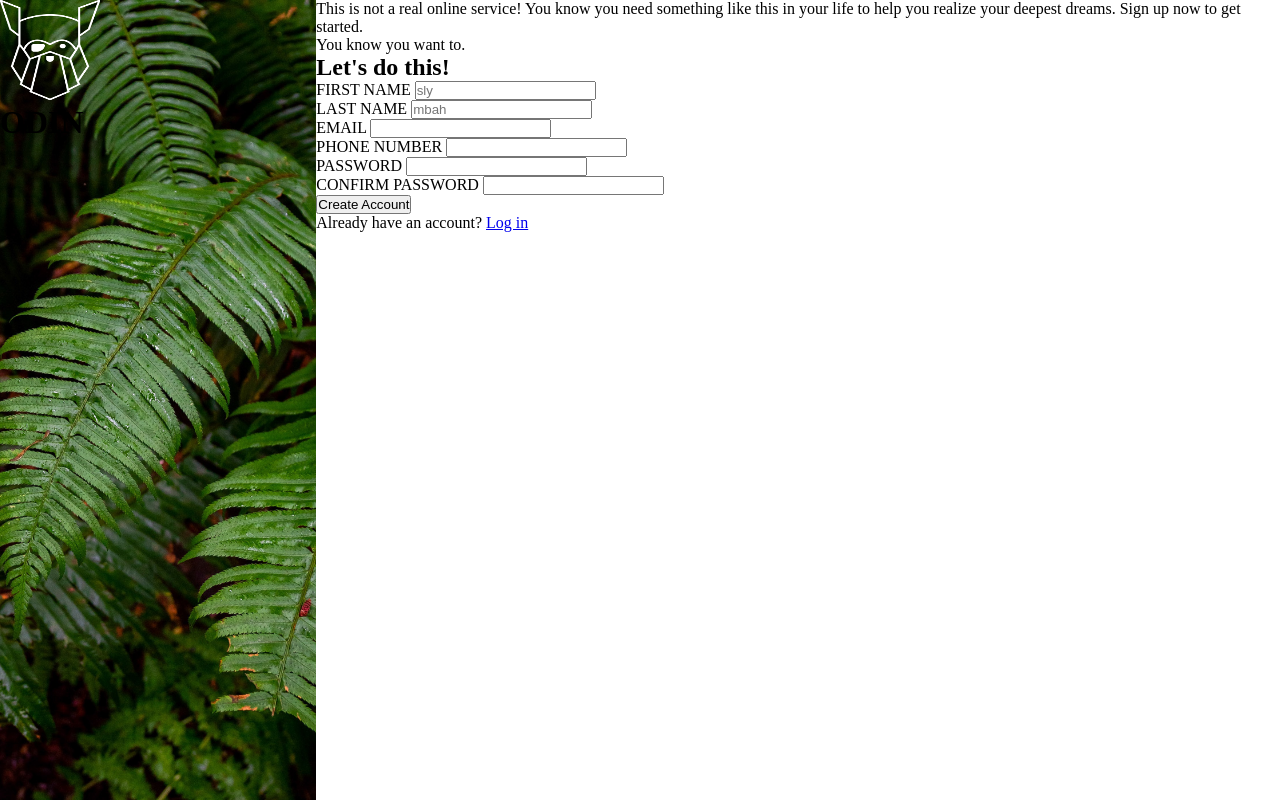
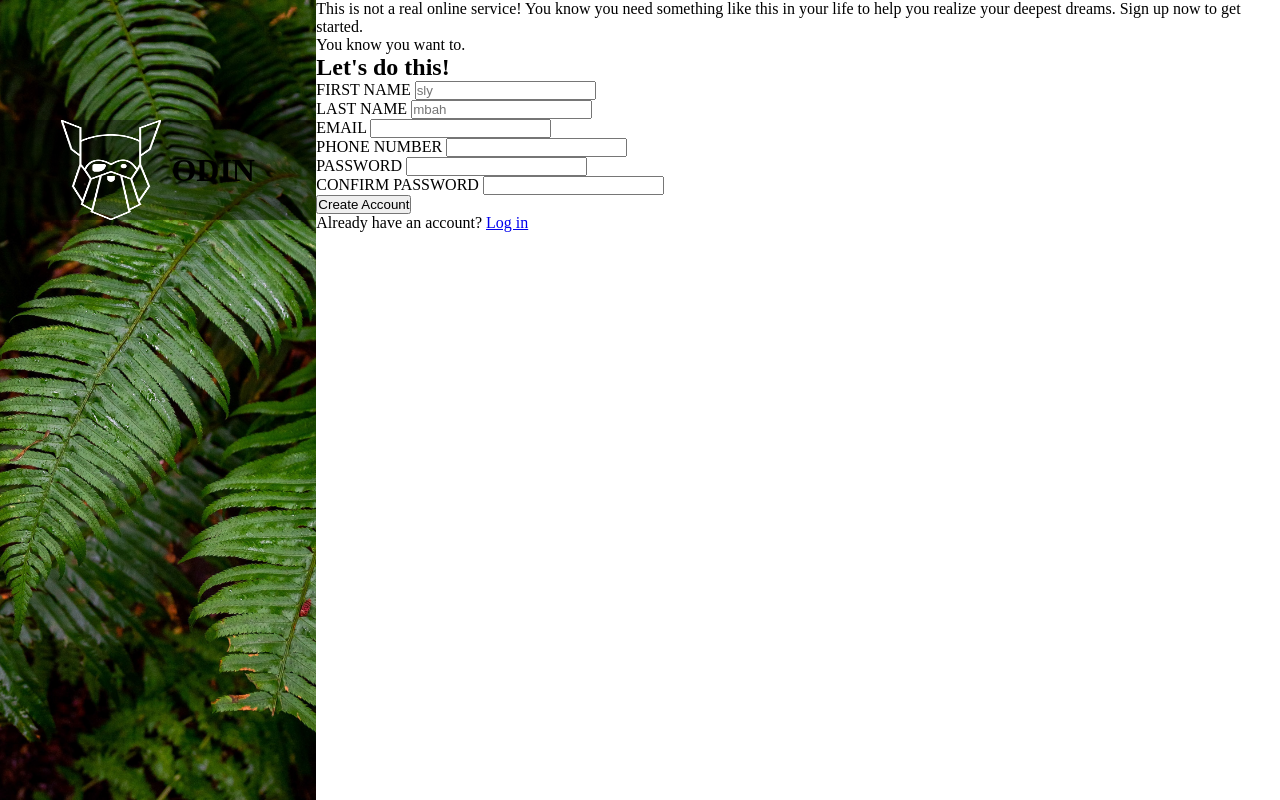
Before and after one commit to comfortmbah/sign-up-form, a plain HTML site: page index.html in a window 1280 px wide. Drawn offline with Linux system fonts and the light colour scheme; a web font is replaced by a local one.

Commit message:
Add stylings to the class named heading
In this section we use flex and its other properties to align the logo and <h1> at the preferred position

```diff
--- a/styles.css
+++ b/styles.css
@@ -27,3 +27,12 @@
     background-position: center center;
     background-size: cover;
 }
+
+.image-section .heading {
+    display: flex;
+    align-items: center;
+    gap: 10px;
+    justify-content: center;
+    margin: 120px auto 0;
+    background-color: rgb(0, 0, 0, .4);
+}
```
